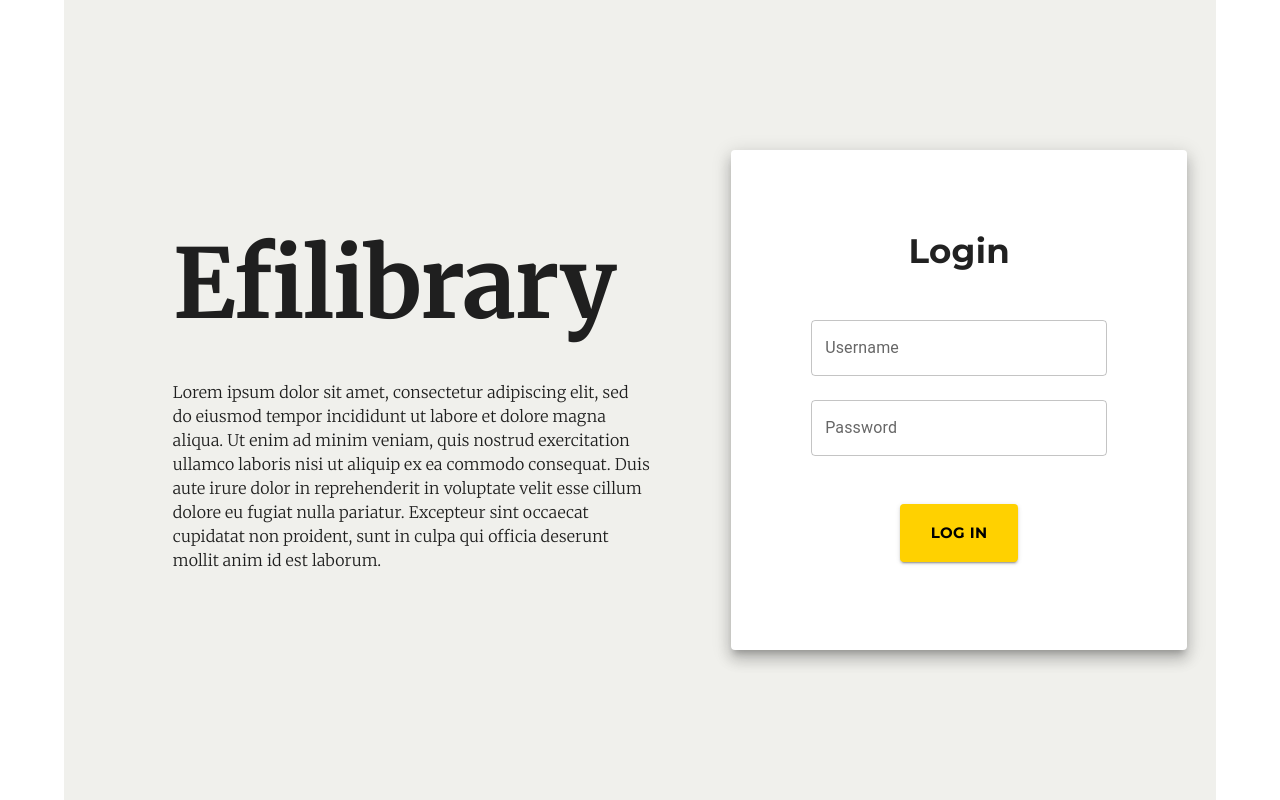
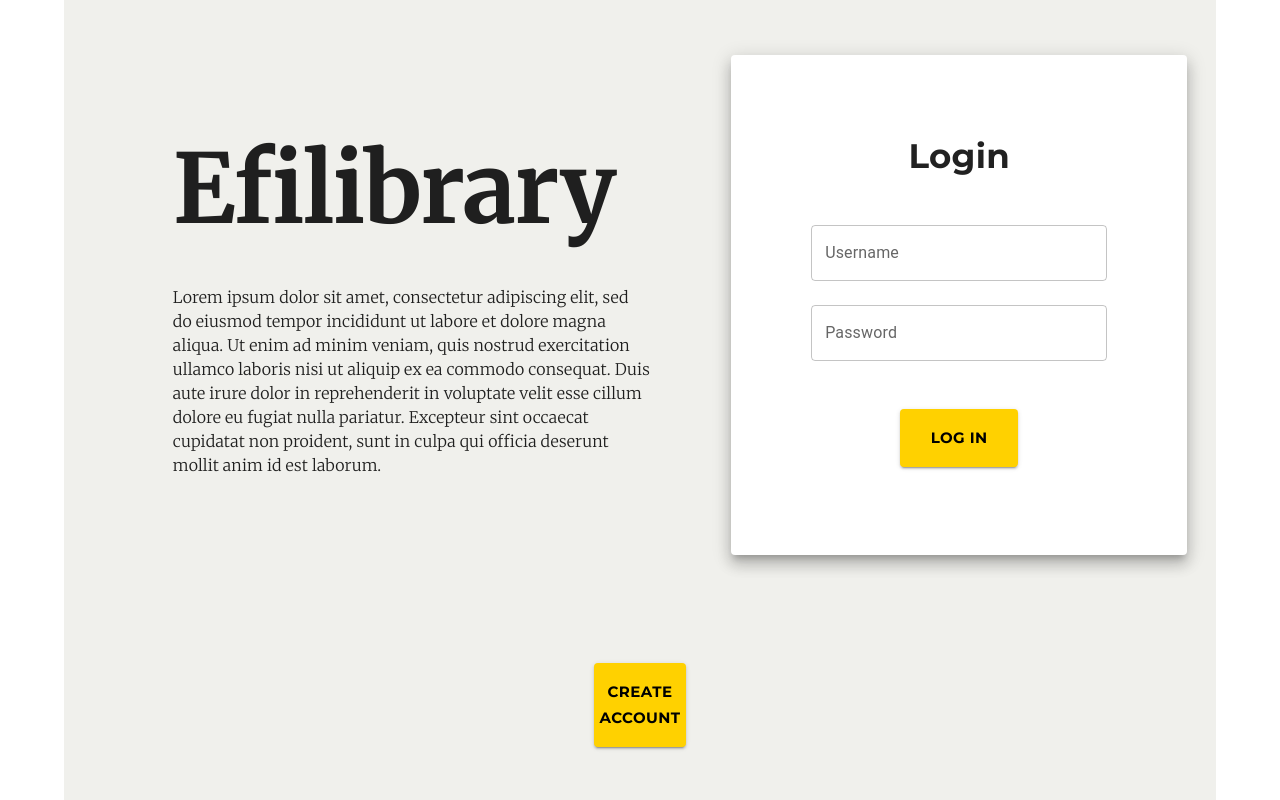
Before and after one commit to LibraryProjectGroup/library-project-frontend, a React (Create React App) app: page /login in a window 1280 px wide. Built offline with nearby package versions, Linux system fonts and the light colour scheme; no server answers.

Commit message:
fix: backend connection not working. Added CreateAccount to page navigation

```diff
--- a/src/App.tsx
+++ b/src/App.tsx
@@ -7,6 +7,7 @@ import AddBook from "./components/AddBook";
 import ListBooks from "./components/ListBooks";
 import EditBook from "./components/EditBook";
 import LoginPage from "./Auth/LoginPage";
+import CreateAccount from "./components/CreateAccount";
 import TheContextProvider from "./TheContext";
 import { fetchAllBooks } from "./fetchFunctions";
 
@@ -92,7 +93,7 @@ function App() {
             setBooks={setBooks}
           ></AddBook>
         )}
-        {!logged && <LoginPage setLogged={setLogged} />}
+        {!logged && <LoginPage logged={logged} setLogged={setLogged} />}
       </Container>
     </TheContextProvider>
   );
--- a/src/Auth/LoginPage.tsx
+++ b/src/Auth/LoginPage.tsx
@@ -2,15 +2,18 @@ import React, { useState, useEffect, FC, useContext } from "react";
 import { Box, Typography, TextField, Button, Paper, Grid } from "@mui/material";
 import BACKEND_URL from "../backendUrl";
 import { TheContext } from "../TheContext";
+import CreateAccount from "../components/CreateAccount";
 
 interface IProps {
+  logged: boolean;
   setLogged: Function;
 }
 
-const LoginPage: FC<IProps> = ({ setLogged }: IProps): JSX.Element => {
+const LoginPage: FC<IProps> = ({ logged, setLogged }: IProps): JSX.Element => {
   const [username, setUsername] = useState("");
   const [password, setPassword] = useState("");
   const [errorMessage, setErrorMesssage] = useState("");
+  const [registerFormVisible, setRegisterFormVisible] = useState(false);
 
   const context = useContext(TheContext);
   const handleLogin = async () => {
@@ -43,6 +46,7 @@ const LoginPage: FC<IProps> = ({ setLogged }: IProps): JSX.Element => {
     }
   };
 
+  if (!registerFormVisible && !logged) {
     return (
       <Grid
         container
@@ -78,13 +82,14 @@ const LoginPage: FC<IProps> = ({ setLogged }: IProps): JSX.Element => {
                 <Typography
                   sx={{ fontFamily: "Merriweather", fontWeight: "light" }}
                 >
-                Lorem ipsum dolor sit amet, consectetur adipiscing elit, sed do
-                eiusmod tempor incididunt ut labore et dolore magna aliqua. Ut
-                enim ad minim veniam, quis nostrud exercitation ullamco laboris
-                nisi ut aliquip ex ea commodo consequat. Duis aute irure dolor
-                in reprehenderit in voluptate velit esse cillum dolore eu fugiat
-                nulla pariatur. Excepteur sint occaecat cupidatat non proident,
-                sunt in culpa qui officia deserunt mollit anim id est laborum.
+                  Lorem ipsum dolor sit amet, consectetur adipiscing elit, sed
+                  do eiusmod tempor incididunt ut labore et dolore magna aliqua.
+                  Ut enim ad minim veniam, quis nostrud exercitation ullamco
+                  laboris nisi ut aliquip ex ea commodo consequat. Duis aute
+                  irure dolor in reprehenderit in voluptate velit esse cillum
+                  dolore eu fugiat nulla pariatur. Excepteur sint occaecat
+                  cupidatat non proident, sunt in culpa qui officia deserunt
+                  mollit anim id est laborum.
                 </Typography>
               </Box>
             </Box>
@@ -168,8 +173,42 @@ const LoginPage: FC<IProps> = ({ setLogged }: IProps): JSX.Element => {
             </Paper>
           </Grid>
         </Grid>
+        <Box sx={{ textAlign: "center" }}>
+          <Button
+            variant="contained"
+            onClick={() => setRegisterFormVisible(true)}
+            sx={{
+              fontFamily: "Montserrat",
+              fontWeight: "bold",
+              fontSize: 15,
+              width: "50%",
+              backgroundColor: "#FFD100",
+              color: "black",
+              "&:hover": {
+                backgroundColor: "#FFB500",
+              },
+              padding: 2,
+            }}
+          >
+            Create account
+          </Button>
+        </Box>
       </Grid>
     );
+  } else if (registerFormVisible && !logged) {
+    return (
+      <div>
+        {!logged && registerFormVisible && (
+          <CreateAccount
+            setLogged={setLogged}
+            setRegisterFormVisible={setRegisterFormVisible}
+          />
+        )}
+      </div>
+    );
+  } else {
+    return <div></div>;
+  }
 };
 
 export default LoginPage;
--- a/src/backendUrl.ts
+++ b/src/backendUrl.ts
@@ -1,3 +1,3 @@
-const BACKEND_URL = "http://javaohjelmointi.net:15001";
+const BACKEND_URL = "http://localhost:3000";
 
 export default BACKEND_URL;
--- a/src/components/CreateAccount.tsx
+++ b/src/components/CreateAccount.tsx
@@ -1,12 +1,18 @@
-import React, { useState, useEffect, ReactElement } from "react";
+import React, { useState, useEffect, FC, useContext } from "react";
 import { Box, Typography, TextField, Button, Paper, Grid } from "@mui/material";
 import BACKEND_URL from "../backendUrl";
+import { TheContext } from "../TheContext";
 
-const CreateAccount = () => {
+interface IProps {
+  setLogged: Function;
+  setRegisterFormVisible: Function;
+}
+
+const CreateAccount: FC<IProps> = ({ setLogged, setRegisterFormVisible }) => {
   const [username, setUsername] = useState("");
   const [password, setPassword] = useState({
-    firstPassword: '',
-    secondPassword: ''
+    firstPassword: "",
+    secondPassword: "",
   });
   const [validLength, setValidLength] = useState(false);
   const [hasNumber, setHasNumber] = useState(false);
@@ -14,35 +20,48 @@ const CreateAccount = () => {
   const [lowerCase, setLowerCase] = useState(false);
   const [specialChar, setSpecialChar] = useState(false);
   const [match, setMatch] = useState(false);
-  const [requiredLength, setRequiredLength] = useState(8)
+  const [requiredLength, setRequiredLength] = useState(8);
 
-  const inputChange: (event: React.ChangeEvent<HTMLInputElement>) => void = (event) => {
+  const context = useContext(TheContext);
+
+  const inputChange: (event: React.ChangeEvent<HTMLInputElement>) => void = (
+    event
+  ) => {
     const { value, name } = event.target;
     setPassword({
       ...password,
-      [name]: value
-    })
-  }
+      [name]: value,
+    });
+  };
   const [errorMessage, setErrorMesssage] = useState("");
 
   useEffect(() => {
-    setValidLength(password.firstPassword.length >= requiredLength ? true : false);
-    setUpperCase(password.firstPassword.toLowerCase() !== password.firstPassword);
-    setLowerCase(password.firstPassword.toUpperCase() !== password.firstPassword);
+    setValidLength(
+      password.firstPassword.length >= requiredLength ? true : false
+    );
+    setUpperCase(
+      password.firstPassword.toLowerCase() !== password.firstPassword
+    );
+    setLowerCase(
+      password.firstPassword.toUpperCase() !== password.firstPassword
+    );
     setHasNumber(/\d/.test(password.firstPassword));
-    setMatch(!!password.firstPassword && password.firstPassword === password.secondPassword)
-    setSpecialChar(/[ `!@#$%^&*()_+\-=\]{};':"\\|,.<>?~]/.test(password.firstPassword));
-
+    setMatch(
+      !!password.firstPassword &&
+        password.firstPassword === password.secondPassword
+    );
+    setSpecialChar(
+      /[ `!@#$%^&*()_+\-=\]{};':"\\|,.<>?~]/.test(password.firstPassword)
+    );
   }, [password, requiredLength]);
 
   const handleCreateAccount = async () => {
-    /* login function here */
-    console.log(username, password);
+    if (match) {
       try {
         const response = await fetch(
-        `${BACKEND_URL}/auth/login?username=${username}&password=${password}&confirmpassword=${password}`,
+          `${BACKEND_URL}/auth/register?username=${username}&password=${password.firstPassword}`,
           {
-          method: "GET",
+            method: "POST",
             headers: {
               "content-type": "application/json;charset=UTF-8",
               "Access-Control-Allow-Origin": BACKEND_URL,
@@ -51,15 +70,19 @@ const CreateAccount = () => {
         );
         let data = await response.json();
         if (response.ok) {
-        /*if login successfull, navigate to homepage */
           document.cookie = `librarySession=${data.secret};expires=${new Date(
             new Date().getTime() + 604800000
           ).toUTCString()};domain=localhost;path=/;SameSite=strict`;
+          setLogged(true);
+          context?.setUsername(username);
         } else {
           setErrorMesssage(data.message ? data.message : "internal error");
         }
       } catch (error) {
         console.error(error);
+      }
+    } else {
+      console.log("Invalid password");
     }
   };
 
@@ -98,10 +121,9 @@ const CreateAccount = () => {
               <Typography
                 sx={{ fontFamily: "Merriweather", fontWeight: "light" }}
               >
-                Important!
-                To create a valid password you will need at least 8 charecters,
-                and you will need to use uppercase, lowercase, and a number.
-                The use of special characters is forbidden.
+                Important! To create a valid password you will need at least 8
+                charecters, and you will need to use uppercase, lowercase, and a
+                number. The use of special characters is forbidden.
               </Typography>
             </Box>
           </Box>
@@ -192,6 +214,26 @@ const CreateAccount = () => {
           </Paper>
         </Grid>
       </Grid>
+      <Box sx={{ textAlign: "center" }}>
+        <Button
+          variant="contained"
+          onClick={() => setRegisterFormVisible(false)}
+          sx={{
+            fontFamily: "Montserrat",
+            fontWeight: "bold",
+            fontSize: 15,
+            width: "40%",
+            backgroundColor: "orange",
+            color: "black",
+            "&:hover": {
+              backgroundColor: "#FFB500",
+            },
+            padding: 2,
+          }}
+        >
+          Return
+        </Button>
+      </Box>
     </Grid>
   );
 };
```
Lines whose indentation alone changed are shown as unchanged.
